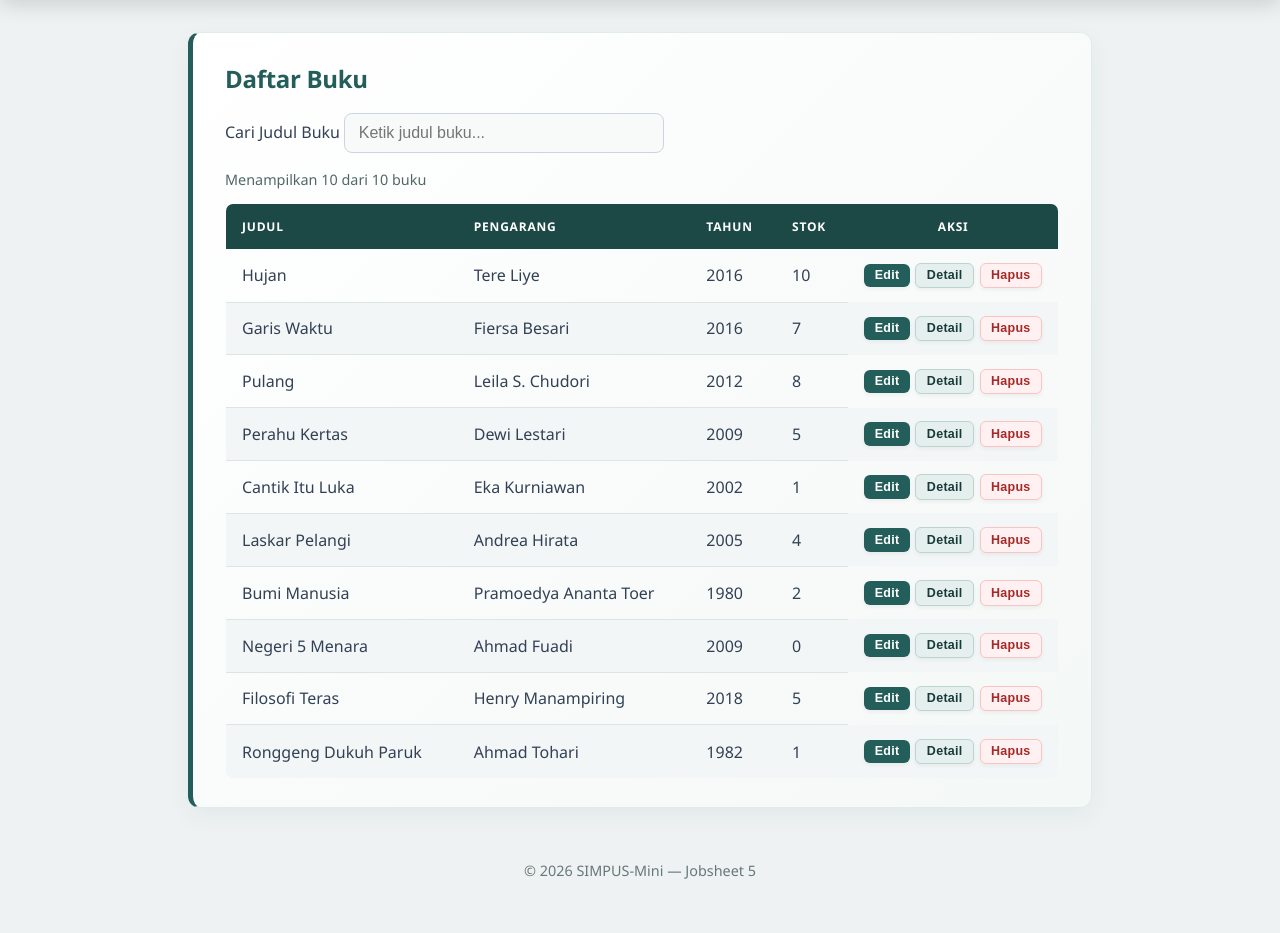
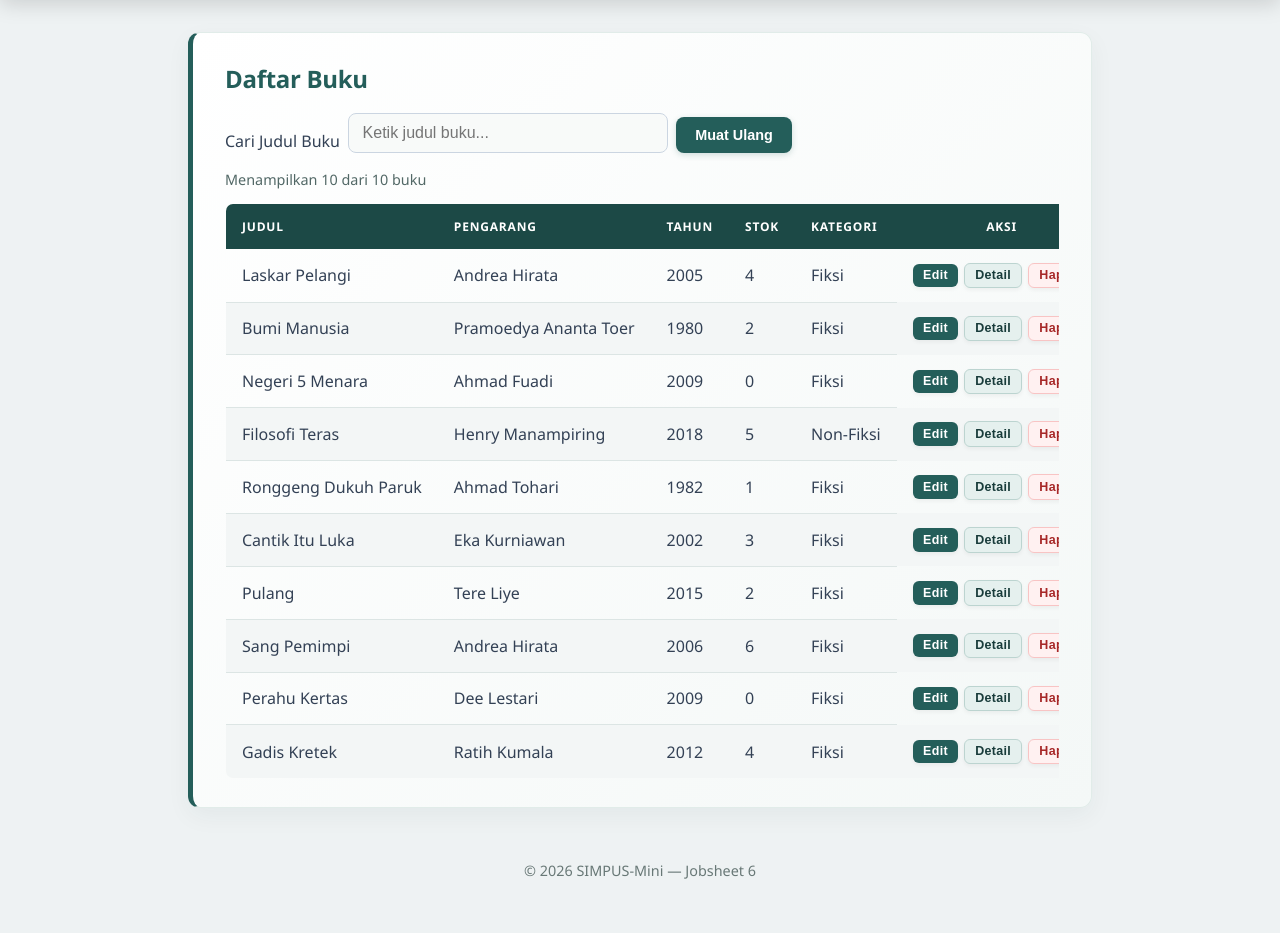
Before and after one commit to Thufaill/DesainPemrogramanWeb, a PHP site: page /buku/list.html in a window 1280 px wide. Shown: the part 66-999 px from the top of the page. Run offline with PHP 8.4, Linux system fonts and the light colour scheme.

Commit message:
Update Vercel - Jobsheet 6

```diff
--- a/anggota/tambah.html
+++ b/anggota/tambah.html
@@ -54,7 +54,7 @@
         </section>
     </main>
     <footer>
-        <p>&copy; 2026 SIMPUS-Mini &mdash; Jobsheet 5</p>
+        <p>&copy; 2026 SIMPUS-Mini &mdash; Jobsheet 6</p>
     </footer>
     <script src="../assets/js/app.js"></script>
 </body>
--- a/assets/css/style.css
+++ b/assets/css/style.css
@@ -485,3 +485,49 @@ pre code {
     margin-bottom: 0.75rem;
     font-weight: 500;
 }
+
+/* Styling kontainer pencarian agar input dan tombol sejajar */
+.search-box {
+    margin-bottom: 1rem;
+    display: flex;
+    align-items: flex-end;
+    gap: 0.5rem;
+    flex-wrap: wrap;
+}
+
+.search-box > div {
+    display: flex;
+    flex-direction: column;
+}
+
+.search-box input {
+    max-width: 320px;
+}
+
+/* Styling Tombol Muat Ulang */
+.btn-reload {
+    display: inline-flex;
+    align-items: center;
+    justify-content: center;
+    gap: 0.4rem;
+    background-color: #245e5a;
+    color: #ffffff;
+    font-weight: 600;
+    font-size: 0.9rem;
+    padding: 0.65rem 1.2rem;
+    border-radius: 8px;
+    border: none;
+    box-shadow: 0 2px 6px rgba(36, 94, 90, 0.2);
+    cursor: pointer;
+    transition: all 0.2s cubic-bezier(0.16, 1, 0.3, 1);
+}
+
+.btn-reload:hover {
+    background-color: #183b3a;
+    transform: translateY(-1px);
+    box-shadow: 0 4px 10px rgba(36, 94, 90, 0.3);
+}
+
+.btn-reload:active {
+    transform: scale(0.96);
+}
--- a/assets/js/app.js
+++ b/assets/js/app.js
@@ -18,6 +18,63 @@ function updateTableCounter() {
     counterEl.textContent = `Menampilkan ${visibleCount} dari ${totalBuku} buku`;
 }
 
+// Fungsi generik untuk memuat data tabel dari JSON
+async function muatDataTabel(namaFile, kunciKolom) {
+    const tbody = document.querySelector(".table-responsive table tbody");
+    const loading = document.getElementById("loading-indicator");
+    if (!tbody) return;
+
+    loading.style.display = "block";
+    tbody.innerHTML = ""; // Mengosongkan tbody terlebih dahulu
+
+    try {
+        // Simulasi delay jaringan agar loading indicator terlihat
+        await new Promise((resolve) => setTimeout(resolve, 300));
+
+        const res = await fetch(`../data/${namaFile}`);
+        if (!res.ok) {
+            throw new Error("Gagal mengambil data (status " + res.status + ")");
+        }
+        const dataList = await res.json();
+
+        dataList.forEach(function (item) {
+            const tr = document.createElement("tr");
+
+            // Generate sel td berdasarkan urutan kunciKolom yang diminta
+            let tdHtml = kunciKolom
+                .map((kunci) => `<td>${item[kunci] ?? "-"}</td>`)
+                .join("");
+
+            // Tambahkan kolom tombol Aksi di akhir
+            tdHtml += `
+                <td>
+                    <button type="button">Edit</button>
+                    <button type="button">Detail</button>
+                    <button type="button" class="btn-hapus">Hapus</button>
+                </td>
+            `;
+
+            tr.innerHTML = tdHtml;
+            tbody.appendChild(tr);
+        });
+
+        // Re-bind konfirmasi hapus untuk baris baru
+        if (typeof initHapusConfirm === "function") {
+            initHapusConfirm();
+        }
+    } catch (err) {
+        const totalKolom = kunciKolom.length + 1;
+        tbody.innerHTML = `<tr><td colspan="${totalKolom}">Gagal memuat data: ${err.message}</td></tr>`;
+    } finally {
+        loading.style.display = "none";
+
+        // Update counter tabel jika fungsi tersedia
+        if (typeof updateTableCounter === "function") {
+            updateTableCounter();
+        }
+    }
+}
+
 // ===== Hamburger menu (JS-driven, menggantikan checkbox hack) =====
 function initNavToggle() {
     const toggleBtn = document.getElementById("nav-toggle-btn");
@@ -29,17 +86,30 @@ function initNavToggle() {
     });
 }
 
-// ===== Konfirmasi hapus (front-end only, belum ke server) =====
+// ===== Konfirmasi hapus (Event Delegation di tingkat document) =====
 function initHapusConfirm() {
-    document.querySelectorAll(".btn-hapus").forEach(function (btn) {
-        btn.addEventListener("click", function () {
-            const row = btn.closest("tr");
+    document.addEventListener("click", function (e) {
+        // 1. Cetak elemen persis yang diklik oleh user
+        console.log("Elemen yang diklik (e.target):", e.target);
+
+        // 2. Saring hanya jika yang diklik (atau elemen di dalamnya) adalah tombol .btn-hapus
+        const btnHapus = e.target.closest(".btn-hapus");
+
+        if (btnHapus) {
+            console.log("--> Event tersaring! Tombol Hapus terdeteksi.");
+
+            const row = btnHapus.closest("tr");
             const nama = row ? row.querySelector("td")?.textContent : "data ini";
-            const yakin = confirm("Yakin ingin menghapus \"" + nama + "\"?");
+            const yakin = confirm('Yakin ingin menghapus "' + nama + '"?');
+
             if (yakin && row) {
                 row.remove();
+                // Update counter setelah baris dihapus
+                if (typeof updateTableCounter === "function") {
+                    updateTableCounter();
+                }
             }
-        });
+        }
     });
 }
 
--- /dev/null
+++ b/assets/js/buku.js
@@ -0,0 +1,14 @@
+const kolomBuku = ["judul", "pengarang", "tahun", "stok", "kategori"];
+
+function muatDaftarBuku() {
+    muatDataTabel("buku.json", kolomBuku);
+}
+
+document.addEventListener("DOMContentLoaded", function () {
+    muatDaftarBuku();
+
+    const btnReload = document.getElementById("btn-reload");
+    if (btnReload) {
+        btnReload.addEventListener("click", muatDaftarBuku);
+    }
+});
--- a/buku/list.html
+++ b/buku/list.html
@@ -29,8 +29,10 @@
                 <div class="search-box">
                     <label for="search-input">Cari Judul Buku</label>
                     <input type="text" id="search-input" placeholder="Ketik judul buku...">
+                    <button type="button" id="btn-reload" class="btn-reload">Muat Ulang</button>
                 </div>
                 <p id="table-counter" class="table-counter">Menampilkan 0 dari 0 buku</p>
+                <p id="loading-indicator" style="display:none;">Memuat data...</p>
                 <div class="table-responsive">
                     <table>
                         <thead>
@@ -39,130 +41,22 @@
                                 <th>Pengarang</th>
                                 <th>Tahun</th>
                                 <th>Stok</th>
+                                <th>Kategori</th>
                                 <th>Aksi</th>
                             </tr>
                         </thead>
                         <tbody>
-                            <tr>
-                                <td>Hujan</td>
-                                <td>Tere Liye</td>
-                                <td>2016</td>
-                                <td>10</td>
-                                <td>
-                                    <button type="button">Edit</button>
-                                    <button type="button">Detail</button>
-                                    <button type="button">Hapus</button>
-                                </td>
-                            </tr>
-                            <tr>
-                                <td>Garis Waktu</td>
-                                <td>Fiersa Besari</td>
-                                <td>2016</td>
-                                <td>7</td>
-                                <td>
-                                    <button type="button">Edit</button>
-                                    <button type="button">Detail</button>
-                                    <button type="button">Hapus</button>
-                                </td>
-                            </tr>
-                            <tr>
-                                <td>Pulang</td>
-                                <td>Leila S. Chudori</td>
-                                <td>2012</td>
-                                <td>8</td>
-                                <td>
-                                    <button type="button">Edit</button>
-                                    <button type="button">Detail</button>
-                                    <button type="button">Hapus</button>
-                                </td>
-                            </tr>
-                            <tr>
-                                <td>Perahu Kertas</td>
-                                <td>Dewi Lestari</td>
-                                <td>2009</td>
-                                <td>5</td>
-                                <td>
-                                    <button type="button">Edit</button>
-                                    <button type="button">Detail</button>
-                                    <button type="button">Hapus</button>
-                                </td>
-                            </tr>
-                            <tr>
-                                <td>Cantik Itu Luka</td>
-                                <td>Eka Kurniawan</td>
-                                <td>2002</td>
-                                <td>1</td>
-                                <td>
-                                    <button type="button">Edit</button>
-                                    <button type="button">Detail</button>
-                                    <button type="button">Hapus</button>
-                                </td>
-                            </tr>
-                            <tr>
-                                <td>Laskar Pelangi</td>
-                                <td>Andrea Hirata</td>
-                                <td>2005</td>
-                                <td>4</td>
-                                <td>
-                                    <button type="button">Edit</button>
-                                    <button type="button">Detail</button>
-                                    <button type="button">Hapus</button>
-                                </td>
-                            </tr>
-                            <tr>
-                                <td>Bumi Manusia</td>
-                                <td>Pramoedya Ananta Toer</td>
-                                <td>1980</td>
-                                <td>2</td>
-                                <td>
-                                    <button type="button">Edit</button>
-                                    <button type="button">Detail</button>
-                                    <button type="button">Hapus</button>
-                                </td>
-                            </tr>
-                            <tr>
-                                <td>Negeri 5 Menara</td>
-                                <td>Ahmad Fuadi</td>
-                                <td>2009</td>
-                                <td>0</td>
-                                <td>
-                                    <button type="button">Edit</button>
-                                    <button type="button">Detail</button>
-                                    <button type="button">Hapus</button>
-                                </td>
-                            </tr>
-                            <tr>
-                                <td>Filosofi Teras</td>
-                                <td>Henry Manampiring</td>
-                                <td>2018</td>
-                                <td>5</td>
-                                <td>
-                                    <button type="button">Edit</button>
-                                    <button type="button">Detail</button>
-                                    <button type="button">Hapus</button>
-                                </td>
-                            </tr>
-                            <tr>
-                                <td>Ronggeng Dukuh Paruk</td>
-                                <td>Ahmad Tohari</td>
-                                <td>1982</td>
-                                <td>1</td>
-                                <td>
-                                    <button type="button">Edit</button>
-                                    <button type="button">Detail</button>
-                                    <button type="button">Hapus</button>
-                                </td>
-                            </tr>
+                            <!-- Baris diisi dinamis oleh assets/js/anggota.js via fetch('../data/anggota.json') -->
                         </tbody>
                     </table>
                 </div>
             </section>
         </main>
-
         <footer>
-            <p>&copy; 2026 SIMPUS-Mini &mdash; Jobsheet 5</p>
+            <p>&copy; 2026 SIMPUS-Mini &mdash; Jobsheet 6</p>
         </footer>
         <script src="../assets/js/app.js"></script>
+        <script src="../assets/js/buku.js"></script>
 </body>
 
 </html>
--- a/buku/tambah.html
+++ b/buku/tambah.html
@@ -64,7 +64,7 @@
     </main>
 
     <footer>
-        <p>&copy; 2026 SIMPUS-Mini &mdash; Jobsheet 5</p>
+        <p>&copy; 2026 SIMPUS-Mini &mdash; Jobsheet 6</p>
     </footer>
     <script src="../assets/js/app.js"></script>
 </body>
--- a/index.html
+++ b/index.html
@@ -51,7 +51,7 @@
     </main>
 
     <footer>
-        <p>&copy; 2026 SIMPUS-Mini &mdash; Jobsheet 5</p>
+        <p>&copy; 2026 SIMPUS-Mini &mdash; Jobsheet 6</p>
     </footer>
     <script src="assets/js/app.js"></script>
 </body>
```
Also changed, not shown: anggota/list.html (+4 -57 lines), assets/js/anggota.js (added, +14 -0 lines), data/anggota.json (added, +7 -0 lines), data/buku.json (added, +12 -0 lines).
